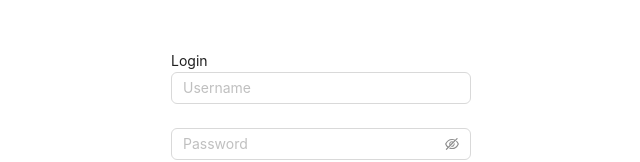
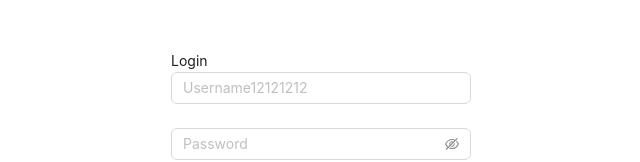
Before and after one commit to hbtpoprock/my-nextjs-app, a Next.js app: page / in a window 1280 px wide. Shown: the top 162 px of the page, without its empty margins (319-959 px from the left). Built offline with nearby package versions, Linux system fonts and the light colour scheme.

Commit message:
test deployment

```diff
--- a/src/app/components/LoginForm.tsx
+++ b/src/app/components/LoginForm.tsx
@@ -39,7 +39,7 @@ const LoginForm: React.FC = () => {
         name="username"
         rules={[{ required: true, message: "Please input your username!" }]}
       >
-        <Input placeholder="Username" />
+        <Input placeholder="Username12121212" />
       </Form.Item>
       <Form.Item
         name="password"
```
